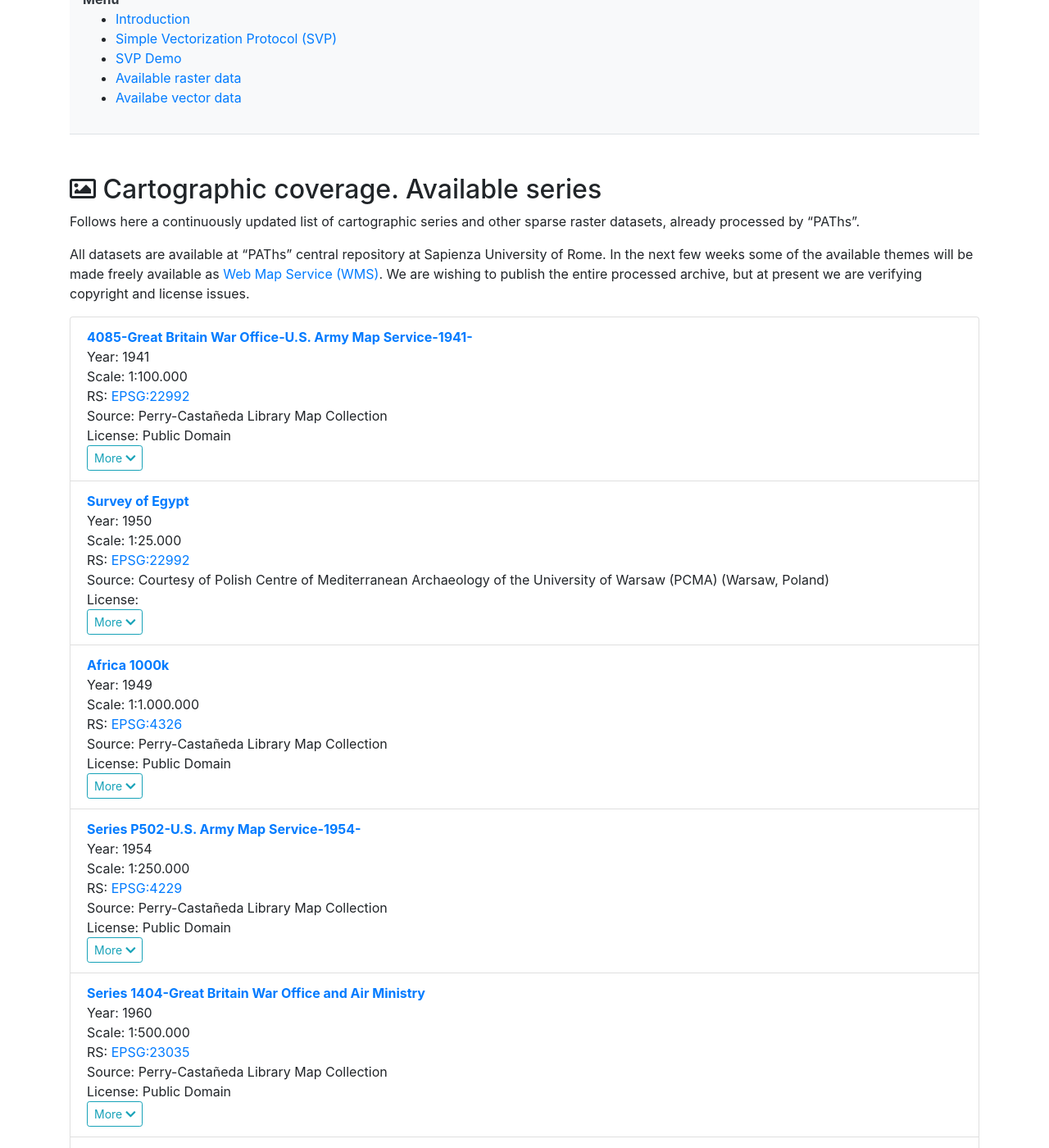
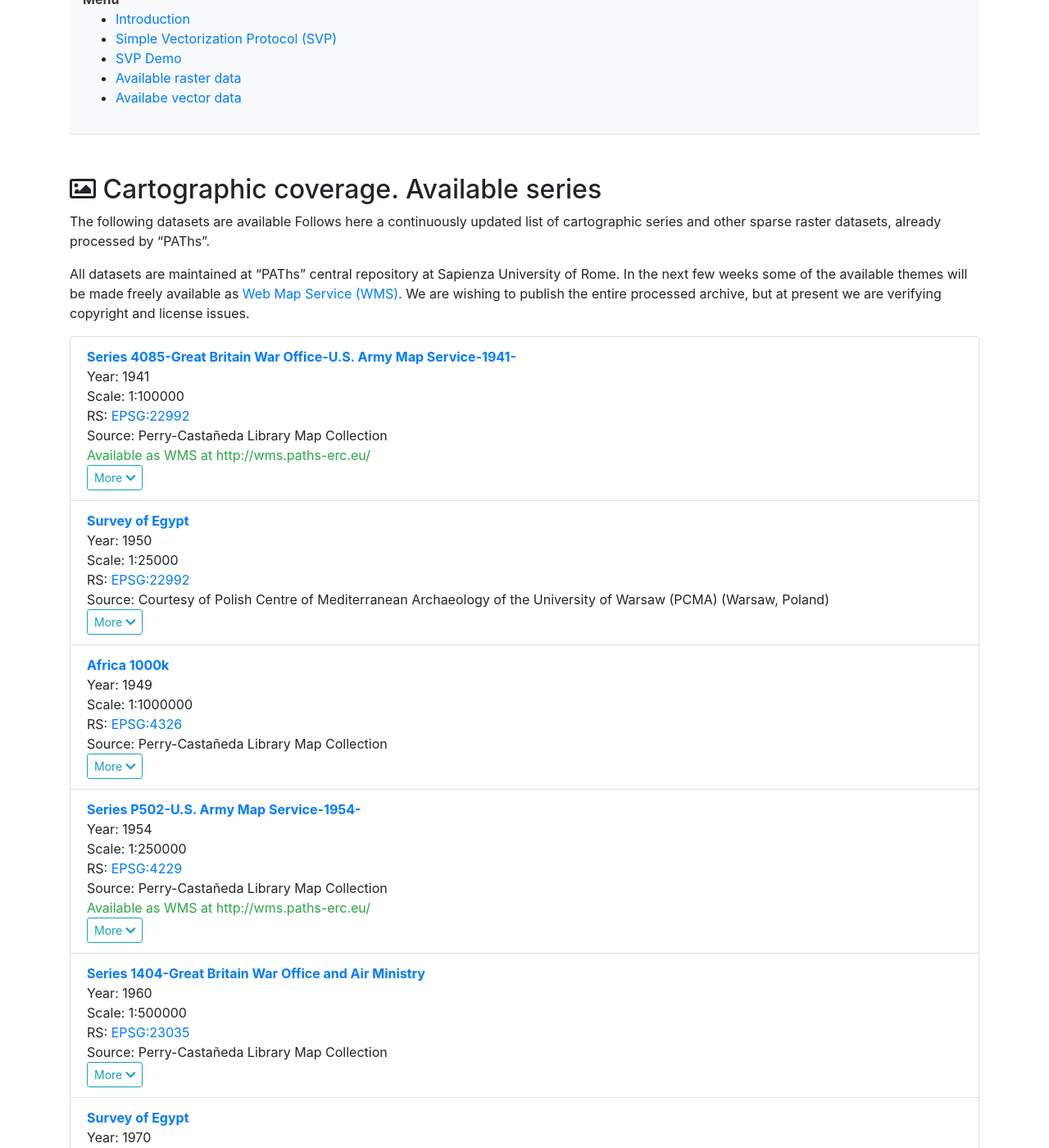
Before and after one commit to paths-erc/docs, a Jekyll site: the page built from gis/rasters.md, in a window 1280 px wide and 1400 px high, scrolled down 483 px. Shown: the whole window at 82% size. Built offline with Jekyll 4.4.1, drawn with Linux system fonts in a browser that asks for light colours; nearby versions of some CDN libraries; some of the changed text lies outside the part shown.

Commit message:
Added WMS address to available  rasters

```diff
--- a/_data/series.json
+++ b/_data/series.json
@@ -1,14 +1,14 @@
 [
-  { "id": 1, "name": "4085-Great Britain War Office-U.S. Army Map Service-1941-", "scale": "100.000", "year": 1941, "rs": "EPSG:22992", "license": "Public Domain", "source": "Perry-Castañeda Library Map Collection" },
-  { "id": 2, "name": "Survey of Egypt", "scale": "25.000", "year": 1950, "rs": "EPSG:22992", "license": "", "source": "Courtesy of Polish Centre of Mediterranean Archaeology of the University of Warsaw (PCMA) (Warsaw, Poland)"  },
-  { "id": 3, "name": "Africa 1000k", "scale": "1.000.000", "year": 1949, "rs": "EPSG:4326", "license": "Public Domain", "source": "Perry-Castañeda Library Map Collection"  },
-  { "id": 4, "name": "Series P502-U.S. Army Map Service-1954-", "scale": "250.000", "year": 1954, "rs": "EPSG:4229", "license": "Public Domain", "source": "Perry-Castañeda Library Map Collection"  },
-  { "id": 5, "name": "Series 1404-Great Britain War Office and Air Ministry", "scale": "500.000", "year": 1960, "rs": "EPSG:23035", "license": "Public Domain", "source": "Perry-Castañeda Library Map Collection"  },
-  { "id": 6, "name": "Survey of Egypt", "scale": "50.000", "year": 1970, "rs": "EPSG:4022", "license": "", "source": "Courtesy of Polish Centre of Mediterranean Archaeology of the University of Warsaw (PCMA) (Warsaw, Poland)" },
-  { "id": 7, "name": "Survey of Egypt", "scale": "2.500", "year": 1934, "rs": "EPSG:22992", "license": "", "source": "Courtesy of Polish Centre of Mediterranean Archaeology of the University of Warsaw (PCMA) (Warsaw, Poland)"  },
-  { "id": 8, "name": "Survey of Egypt", "scale": "500.000", "year": 1941, "rs": "EPSG:4022", "license": "", "source": "Courtesy of Polish Centre of Mediterranean Archaeology of the University of Warsaw (PCMA) (Warsaw, Poland)"  },
-  { "id": 9, "name": "Survey of Egypt - arabic", "scale": "100.000", "year": 1950, "rs": "EPSG:4022", "license": "", "source": "Courtesy of Polish Centre of Mediterranean Archaeology of the University of Warsaw (PCMA) (Warsaw, Poland)"  },
-  { "id": 10, "name": "IMW", "scale": "1.000.000", "year": 1960, "rs": "EPSG:4229", "license": "Public Domain", "source": "Perry-Castañeda Library Map Collection"  },
-  { "id": 11, "name": "Tactical Pilotage Map (TPC)", "scale": "500.000", "year": 1979, "rs": "EPSG: 4229", "license": "Public Domain", "source": "Perry-Castañeda Library Map Collection"  },
-  { "id": 12, "name": "Composite: A Map of Lower Egypt from Various Surveys", "scale": "186.440", "year": 1807, "rs": "EPSG: 4229", "license": "", "source": "David Rumsey Collection"  }
+    { "id": 1, "name": "Series 4085-Great Britain War Office-U.S. Army Map Service-1941-", "scale": 100000, "year": 1941, "rs": "EPSG:22992", "license": null, "source": "Perry-Castañeda Library Map Collection", "wms": true },
+    { "id": 2, "name": "Survey of Egypt", "scale": 25000, "year": 1950, "rs": "EPSG:22992", "license": null, "source": "Courtesy of Polish Centre of Mediterranean Archaeology of the University of Warsaw (PCMA) (Warsaw, Poland)", "wms": null },
+    { "id": 3, "name": "Africa 1000k", "scale": 1000000, "year": 1949, "rs": "EPSG:4326", "license": null, "source": "Perry-Castañeda Library Map Collection", "wms": null },
+    { "id": 4, "name": "Series P502-U.S. Army Map Service-1954-", "scale": 250000, "year": 1954, "rs": "EPSG:4229", "license": null, "source": "Perry-Castañeda Library Map Collection", "wms": true },
+    { "id": 5, "name": "Series 1404-Great Britain War Office and Air Ministry", "scale": 500000, "year": 1960, "rs": "EPSG:23035", "license": null, "source": "Perry-Castañeda Library Map Collection", "wms": null },
+    { "id": 6, "name": "Survey of Egypt", "scale": 50000, "year": 1970, "rs": "EPSG:4022", "license": null, "source": "Courtesy of Polish Centre of Mediterranean Archaeology of the University of Warsaw (PCMA) (Warsaw, Poland)", "wms": null },
+    { "id": 7, "name": "Survey of Egypt", "scale": 2500, "year": 1934, "rs": "EPSG:22992", "license": null, "source": "Courtesy of Polish Centre of Mediterranean Archaeology of the University of Warsaw (PCMA) (Warsaw, Poland)", "wms": null },
+    { "id": 8, "name": "Survey of Egypt", "scale": 500000, "year": 1941, "rs": "EPSG:4022", "license": null, "source": "Courtesy of Polish Centre of Mediterranean Archaeology of the University of Warsaw (PCMA) (Warsaw, Poland)", "wms": null },
+    { "id": 9, "name": "Survey of Egypt - arabic", "scale": 100000, "year": 1950, "rs": "EPSG:4022", "license": null, "source": "Courtesy of Polish Centre of Mediterranean Archaeology of the University of Warsaw (PCMA) (Warsaw, Poland)", "wms": null },
+    { "id": 10, "name": "IMW", "scale": 1000000, "year": 1960, "rs": "EPSG:4229", "license": null, "source": "Perry-Castañeda Library Map Collection", "wms": true },
+    { "id": 11, "name": "Tactical Pilotage Map (TPC)", "scale": 500000, "year": 1979, "rs": "EPSG: 4229", "license": null, "source": "Perry-Castañeda Library Map Collection", "wms": null },
+    { "id": 12, "name": "Composite: A Map of Lower Egypt from Various Surveys", "scale": 186440, "year": 1807, "rs": "EPSG:4229", "license": null, "source": "David Rumsey Collection", "wms": true },
 ]
--- a/gis/rasters.md
+++ b/gis/rasters.md
@@ -8,9 +8,9 @@ permalink: /gis/rasters
 
 
 <h2><i class="far fa-image"></i> Cartographic coverage. Available series</h2>
-Follows here a continuously updated list of cartographic series and other sparse raster datasets, already processed by “PAThs”.
+The following datasets are available Follows here a continuously updated list of cartographic series and other sparse raster datasets, already processed by “PAThs”.
 
-All datasets are available at “PAThs” central repository at Sapienza University of Rome.
+All datasets are maintained at “PAThs” central repository at Sapienza University of Rome.
 In the next few weeks some of the available themes will be made freely available as [Web Map Service (WMS)](https://en.wikipedia.org/wiki/Web_Map_Service).
 We are wishing to publish the entire processed archive, but at present we are verifying copyright and license issues.
 <ul class="list-group">
@@ -21,7 +21,8 @@ We are wishing to publish the entire processed archive, but at present we are ve
     Scale: 1:{{ item.scale }}<br />
     RS: <a href="http://epsg.io/{{ item.rs | replace: "EPSG:", '' }}" target="_blank" rel="nooper">{{ item.rs }}</a><br />
     Source: {{ item.source }}<br />
-    License: {{ item.license }}<br />
+    {% if item.license %}License: {{ item.license }}<br />{% endif %}
+    {% if item.wms %}<span class="text-success">Available as WMS at http://wms.paths-erc.eu/</span><br />{% endif %}
     <button class="btn btn-outline-info btn-sm toggle" data-toggletarget="more{{ item.id }}">More <i class="fas fa-chevron-down"></i></button>
     <ol id="more{{ item.id }}" style="display:none;" class="bg-light py-2">{%
       for f in site.data.rasters.features %}{%
```
